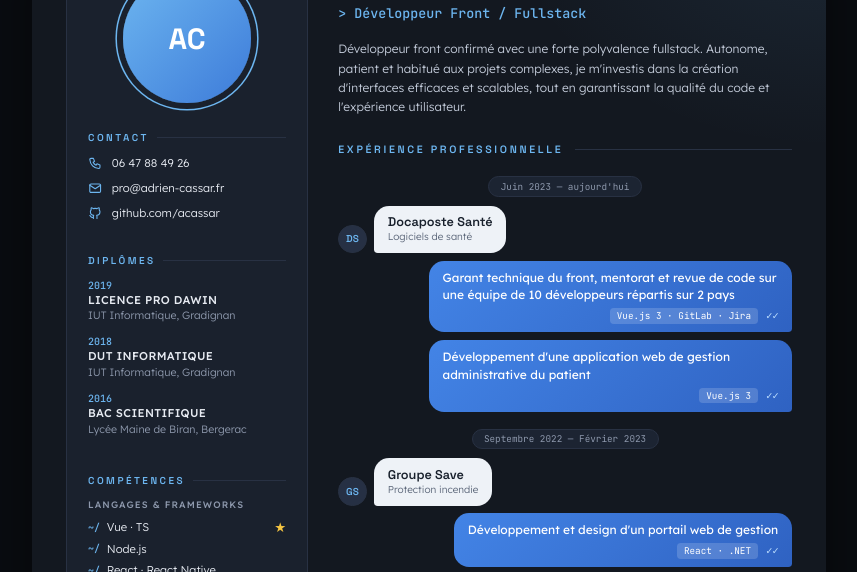
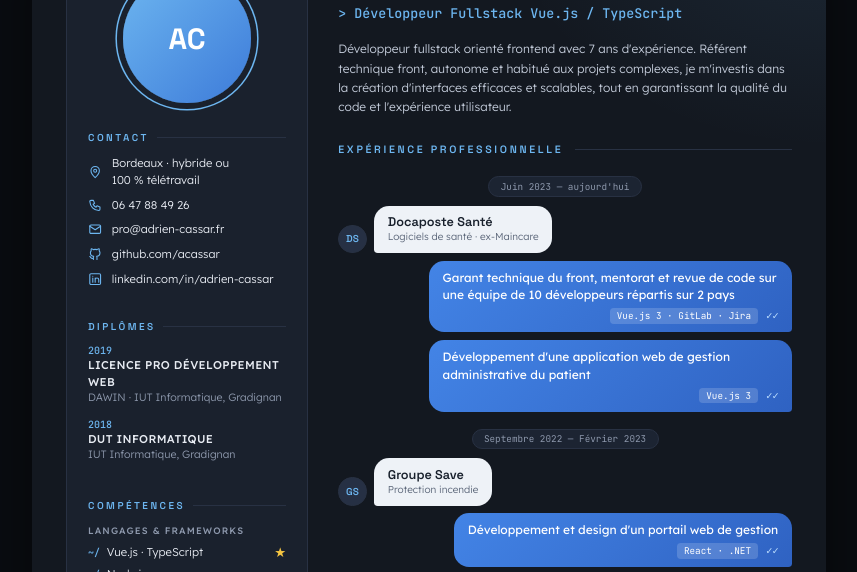
Before and after one commit to acassar/site-cv, a website: page index.html in a window 1280 px wide. Shown: the part 181-753 px from the top of the page, without its empty margins (211-1068 px from the left). Drawn offline with Linux system fonts and the light colour scheme.

Commit message:
Improve CV content for recruiters and ATS
- Target title and summary: "Fullstack Vue.js / TypeScript", frontend-oriented
- Compute years of experience dynamically from careerStart
- Spell out skill keywords (TypeScript, generative AI / Claude Code)
- Add location and remote preference, LinkedIn and English level
- Add website link, shown in the PDF only (print-only contact entries)
- Clarify DAWIN degree, drop high school diploma, mention ex-Maincare
- Support contact entries without link, add pin/linkedin/globe icons

```diff
--- a/cv-data.js
+++ b/cv-data.js
@@ -1,12 +1,14 @@
 window.CV = {
   firstName: "Adrien",
   lastName: "Cassar",
-  role: "Développeur Front / Fullstack",
+  role: "Développeur Fullstack Vue.js / TypeScript",
   photo: "photo.jpg",
+  careerStart: "2019-07",
   summary:
-    "Développeur front confirmé avec une forte polyvalence fullstack. Autonome, patient et habitué aux projets complexes, je m'investis dans la création d'interfaces efficaces et scalables, tout en garantissant la qualité du code et l'expérience utilisateur.",
+    "Développeur fullstack orienté frontend avec {years} ans d'expérience. Référent technique front, autonome et habitué aux projets complexes, je m'investis dans la création d'interfaces efficaces et scalables, tout en garantissant la qualité du code et l'expérience utilisateur.",
 
   contact: [
+    { icon: "pin", label: "Bordeaux · hybride ou 100 % télétravail" },
     { icon: "phone", label: "06 47 88 49 26", href: "tel:+33647884926" },
     {
       icon: "mail",
@@ -18,23 +20,29 @@ window.CV = {
       label: "github.com/acassar",
       href: "https://github.com/acassar",
     },
+    {
+      icon: "linkedin",
+      label: "linkedin.com/in/adrien-cassar",
+      href: "https://www.linkedin.com/in/adrien-cassar",
+    },
+    {
+      icon: "globe",
+      label: "adrien-cassar.fr",
+      href: "https://adrien-cassar.fr",
+      printOnly: true,
+    },
   ],
 
   education: [
     {
       year: "2019",
-      degree: "Licence pro DAWIN",
-      school: "IUT Informatique, Gradignan",
+      degree: "Licence pro Développement web",
+      school: "DAWIN · IUT Informatique, Gradignan",
     },
     {
       year: "2018",
       degree: "DUT Informatique",
       school: "IUT Informatique, Gradignan",
-    },
-    {
-      year: "2016",
-      degree: "Bac scientifique",
-      school: "Lycée Maine de Biran, Bergerac",
     },
   ],
 
@@ -42,7 +50,7 @@ window.CV = {
     {
       group: "Langages & frameworks",
       items: [
-        { label: "Vue · TS", favorite: true },
+        { label: "Vue.js · TypeScript", favorite: true },
         { label: "Node.js" },
         { label: "React · React Native" },
         { label: "Flutter · Dart" },
@@ -52,7 +60,7 @@ window.CV = {
       group: "Outils",
       items: [
         { label: "Git · GitHub" },
-        { label: "IA · Claude" },
+        { label: "IA générative (Claude Code)" },
         { label: "CI/CD" },
         { label: "SQL · NoSQL" },
         { label: "Docker" },
@@ -61,14 +69,14 @@ window.CV = {
     },
   ],
 
-  languages: ["Anglais"],
+  languages: ["Anglais · professionnel"],
   hobbies: ["Escalade", "Roller", "Jeux vidéo"],
 
   experience: [
     {
       period: "Juin 2023 — aujourd'hui",
       company: "Docaposte Santé",
-      detail: "Logiciels de santé",
+      detail: "Logiciels de santé · ex-Maincare",
       missions: [
         {
           stack: "Vue.js 3 · GitLab · Jira",
--- a/render.js
+++ b/render.js
@@ -7,6 +7,11 @@
   const icons = {
     phone: '<path d="M5 4h4l2 5-2.5 1.5a11 11 0 0 0 5 5L15 13l5 2v4a2 2 0 0 1-2 2A16 16 0 0 1 3 6a2 2 0 0 1 2-2"/>',
     mail: '<rect x="3" y="5" width="18" height="14" rx="2"/><path d="m3 7 9 6 9-6"/>',
+    pin: '<path d="M12 21s-7-6.2-7-11.5a7 7 0 0 1 14 0C19 14.8 12 21 12 21z"/><circle cx="12" cy="9.5" r="2.5"/>',
+    linkedin:
+      '<rect x="3" y="3" width="18" height="18" rx="2"/><path d="M8 10v7M8 7v.01M12 17v-7m0 3a3 3 0 0 1 6 0v4"/>',
+    globe:
+      '<circle cx="12" cy="12" r="9"/><path d="M3 12h18M12 3a14 14 0 0 1 0 18M12 3a14 14 0 0 0 0 18"/>',
     github:
       '<path d="M9 19c-4.3 1.4-4.3-2.5-6-3m12 5v-3.5c0-1 .1-1.4-.5-2 2.8-.3 5.5-1.4 5.5-6a4.6 4.6 0 0 0-1.3-3.2 4.2 4.2 0 0 0-.1-3.2s-1.1-.3-3.5 1.3a12.3 12.3 0 0 0-6.2 0C6.5 2.8 5.4 3.1 5.4 3.1a4.2 4.2 0 0 0-.1 3.2A4.6 4.6 0 0 0 4 9.5c0 4.6 2.7 5.7 5.5 6-.6.6-.6 1.2-.5 2V21"/>',
   };
@@ -15,6 +20,13 @@
 
   const initials = (s) =>
     s.split(/\s+/).filter(Boolean).slice(0, 2).map((w) => w[0].toUpperCase()).join("");
+
+  const yearsSince = (ym) => {
+    const [y, m] = ym.split("-").map(Number);
+    const now = new Date();
+    return Math.floor((now.getFullYear() * 12 + now.getMonth() + 1 - (y * 12 + m)) / 12);
+  };
+  const summary = cv.summary.replace("{years}", yearsSince(cv.careerStart));
 
   const sideTitle = (t) => `<h3 class="side-title">${esc(t)}</h3>`;
 
@@ -28,7 +40,7 @@
       <section>
         ${sideTitle("Contact")}
         <ul class="contact">
-          ${cv.contact.map((c) => `<li>${icon(c.icon)}<a href="${esc(c.href)}">${esc(c.label)}</a></li>`).join("")}
+          ${cv.contact.map((c) => `<li${c.printOnly ? ' class="print-only"' : ""}>${icon(c.icon)}${c.href ? `<a href="${esc(c.href)}">${esc(c.label)}</a>` : `<span>${esc(c.label)}</span>`}</li>`).join("")}
         </ul>
       </section>
 
@@ -98,7 +110,7 @@
       <header class="header">
         <h1 class="name">${esc(cv.firstName)} <span>${esc(cv.lastName)}</span></h1>
         <p class="role">&gt; ${esc(cv.role)}<span class="caret"></span></p>
-        <p class="summary">${esc(cv.summary)}</p>
+        <p class="summary">${esc(summary)}</p>
       </header>
 
       <h2 class="section-title">Expérience professionnelle</h2>
--- a/styles.css
+++ b/styles.css
@@ -25,6 +25,7 @@ body {
   line-height: 1.45;
 }
 ul { list-style: none; }
+@media screen { .print-only { display: none !important; } }
 a { color: inherit; text-decoration: none; }
 
 /* ---------- Barre d'outils (écran uniquement) ---------- */
```
